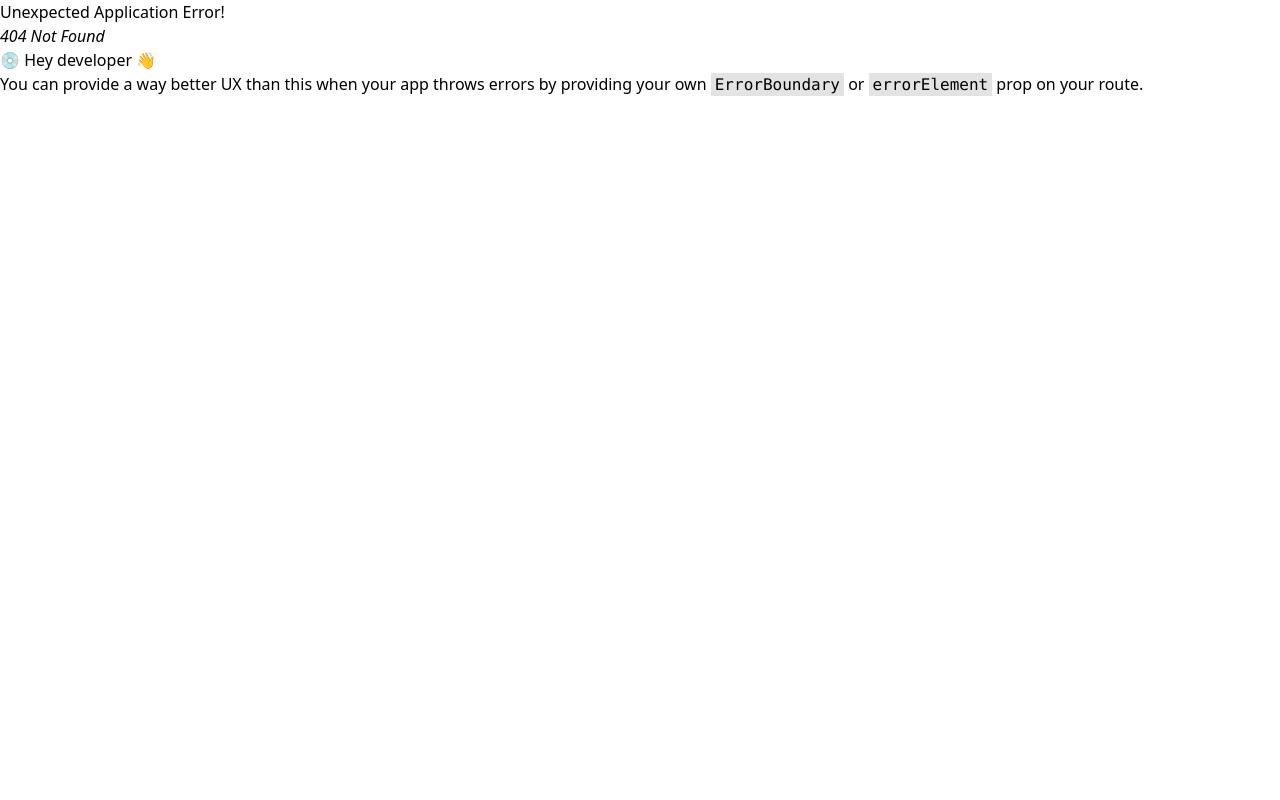
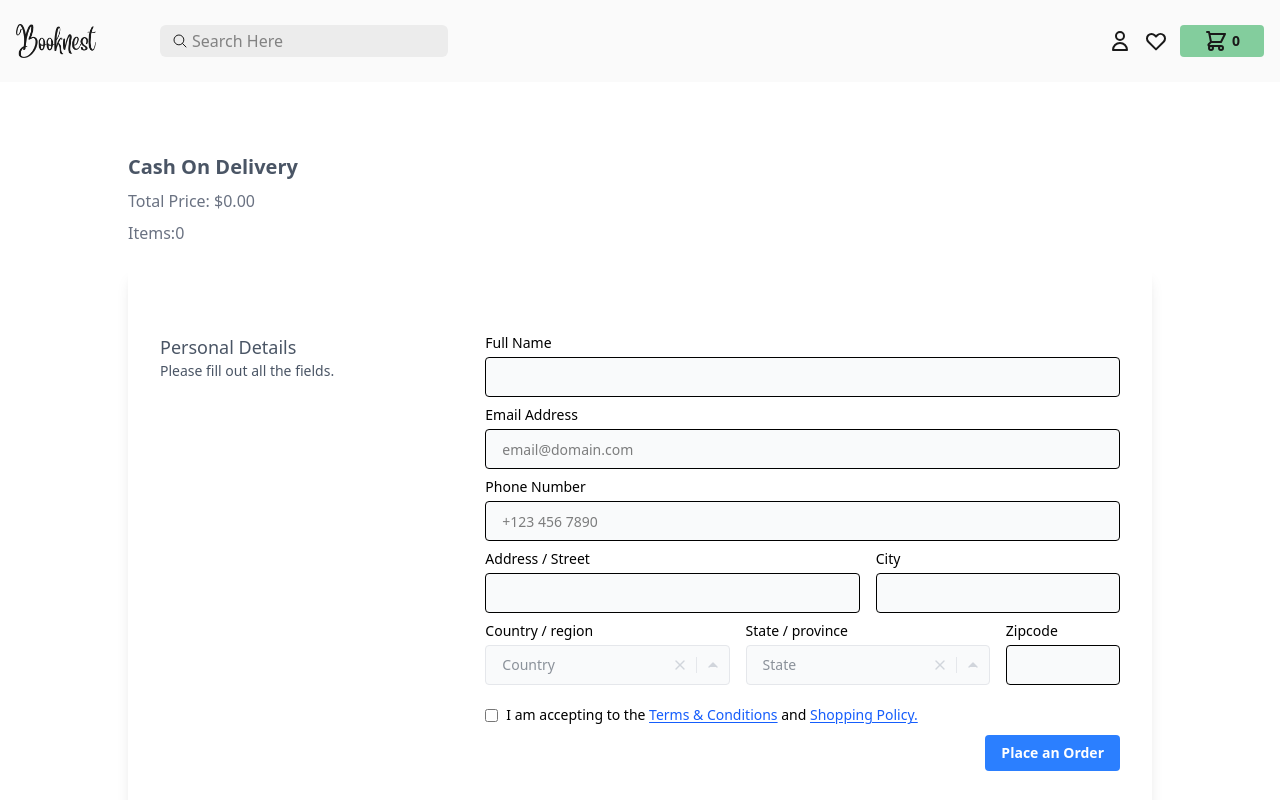
Before and after one commit to erik-ng-3006/booknest, a React (Vite) app in the folder frontend/: page /checkout in a window 1280 px wide. Before the commit this address had no page. Shown: the top 800 px of the page. Built offline with nearby package versions, Linux system fonts and the light colour scheme.

Commit message:
implement checkout page

```diff
--- /dev/null
+++ b/frontend/src/pages/books/CheckoutPage.jsx
@@ -0,0 +1,304 @@
+import React, { useState } from 'react';
+import { useForm } from 'react-hook-form';
+import { useSelector } from 'react-redux';
+import { Link } from 'react-router-dom';
+const CheckoutPage = () => {
+	const [isChecked, setIsChecked] = useState(true);
+	const { cartItems } = useSelector((state) => state.cart);
+	const totalPrice = cartItems
+		.reduce((total, item) => {
+			return total + item.newPrice;
+		}, 0)
+		.toFixed(2);
+
+	const {
+		register,
+		handleSubmit,
+		formState: { errors },
+	} = useForm();
+	const onSubmit = (data) => {
+		const newOrder = {
+			name: data.name,
+			email: currentUser?.email,
+			address: {
+				city: data.city,
+				country: data.country,
+				state: data.state,
+				zipcode: data.zipcode,
+			},
+			phone: data.phone,
+			productIds: cartItems.map((item) => item._id),
+			totalPrice: totalPrice,
+		};
+
+		console.log(newOrder);
+	};
+
+	const currentUser = true;
+
+	return (
+		<section>
+			<div className='min-h-screen p-6 flex items-center justify-center'>
+				<div className='container max-w-screen-lg mx-auto'>
+					<div>
+						<div>
+							<h2 className='font-semibold text-xl text-gray-600 mb-2'>
+								Cash On Delivery
+							</h2>
+							<p className='text-gray-500 mb-2'>
+								Total Price: ${totalPrice}
+							</p>
+							<p className='text-gray-500 mb-6'>
+								Items:{cartItems.length}
+							</p>
+						</div>
+
+						<div className='bg-white rounded shadow-lg p-4 px-4 md:p-8 mb-6'>
+							<form
+								onSubmit={handleSubmit(onSubmit)}
+								className='grid gap-4 gap-y-2 text-sm grid-cols-1 lg:grid-cols-3 my-8'
+							>
+								<div className='text-gray-600'>
+									<p className='font-medium text-lg'>
+										Personal Details
+									</p>
+									<p>Please fill out all the fields.</p>
+								</div>
+
+								<div className='lg:col-span-2'>
+									<div className='grid gap-4 gap-y-2 text-sm grid-cols-1 md:grid-cols-5'>
+										<div className='md:col-span-5'>
+											<label htmlFor='full_name'>
+												Full Name
+											</label>
+											<input
+												type='text'
+												name='name'
+												id='name'
+												className='h-10 border mt-1 rounded px-4 w-full bg-gray-50'
+											/>
+										</div>
+
+										<div className='md:col-span-5'>
+											<label html='email'>
+												Email Address
+											</label>
+											<input
+												type='text'
+												name='email'
+												id='email'
+												className='h-10 border mt-1 rounded px-4 w-full bg-gray-50'
+												disabled
+												defaultValue={
+													currentUser?.email
+												}
+												placeholder='email@domain.com'
+											/>
+										</div>
+										<div className='md:col-span-5'>
+											<label html='phone'>
+												Phone Number
+											</label>
+											<input
+												type='number'
+												name='phone'
+												id='phone'
+												className='h-10 border mt-1 rounded px-4 w-full bg-gray-50'
+												placeholder='+123 456 7890'
+											/>
+										</div>
+
+										<div className='md:col-span-3'>
+											<label htmlFor='address'>
+												Address / Street
+											</label>
+											<input
+												type='text'
+												name='address'
+												id='address'
+												className='h-10 border mt-1 rounded px-4 w-full bg-gray-50'
+												placeholder=''
+											/>
+										</div>
+
+										<div className='md:col-span-2'>
+											<label htmlFor='city'>City</label>
+											<input
+												type='text'
+												name='city'
+												id='city'
+												className='h-10 border mt-1 rounded px-4 w-full bg-gray-50'
+												placeholder=''
+											/>
+										</div>
+
+										<div className='md:col-span-2'>
+											<label htmlFor='country'>
+												Country / region
+											</label>
+											<div className='h-10 bg-gray-50 flex border border-gray-200 rounded items-center mt-1'>
+												<input
+													name='country'
+													id='country'
+													placeholder='Country'
+													className='px-4 appearance-none outline-none text-gray-800 w-full bg-transparent'
+												/>
+												<button
+													tabIndex='-1'
+													className='cursor-pointer outline-none focus:outline-none transition-all text-gray-300 hover:text-red-600'
+												>
+													<svg
+														className='w-4 h-4 mx-2 fill-current'
+														xmlns='http://www.w3.org/2000/svg'
+														viewBox='0 0 24 24'
+														stroke='currentColor'
+														strokeWidth='2'
+														strokeLinecap='round'
+														strokeLinejoin='round'
+													>
+														<line
+															x1='18'
+															y1='6'
+															x2='6'
+															y2='18'
+														></line>
+														<line
+															x1='6'
+															y1='6'
+															x2='18'
+															y2='18'
+														></line>
+													</svg>
+												</button>
+												<button
+													tabIndex='-1'
+													className='cursor-pointer outline-none focus:outline-none border-l border-gray-200 transition-all text-gray-300 hover:text-blue-600'
+												>
+													<svg
+														className='w-4 h-4 mx-2 fill-current'
+														xmlns='http://www.w3.org/2000/svg'
+														viewBox='0 0 24 24'
+														stroke='currentColor'
+														strokeWidth='2'
+														strokeLinecap='round'
+														strokeLinejoin='round'
+													>
+														<polyline points='18 15 12 9 6 15'></polyline>
+													</svg>
+												</button>
+											</div>
+										</div>
+
+										<div className='md:col-span-2'>
+											<label htmlFor='state'>
+												State / province
+											</label>
+											<div className='h-10 bg-gray-50 flex border border-gray-200 rounded items-center mt-1'>
+												<input
+													name='state'
+													id='state'
+													placeholder='State'
+													className='px-4 appearance-none outline-none text-gray-800 w-full bg-transparent'
+												/>
+												<button className='cursor-pointer outline-none focus:outline-none transition-all text-gray-300 hover:text-red-600'>
+													<svg
+														className='w-4 h-4 mx-2 fill-current'
+														xmlns='http://www.w3.org/2000/svg'
+														viewBox='0 0 24 24'
+														stroke='currentColor'
+														strokeWidth='2'
+														strokeLinecap='round'
+														strokeLinejoin='round'
+													>
+														<line
+															x1='18'
+															y1='6'
+															x2='6'
+															y2='18'
+														></line>
+														<line
+															x1='6'
+															y1='6'
+															x2='18'
+															y2='18'
+														></line>
+													</svg>
+												</button>
+												<button
+													tabIndex='-1'
+													className='cursor-pointer outline-none focus:outline-none border-l border-gray-200 transition-all text-gray-300 hover:text-blue-600'
+												>
+													<svg
+														className='w-4 h-4 mx-2 fill-current'
+														xmlns='http://www.w3.org/2000/svg'
+														viewBox='0 0 24 24'
+														stroke='currentColor'
+														strokeWidth='2'
+														strokeLinecap='round'
+														strokeLinejoin='round'
+													>
+														<polyline points='18 15 12 9 6 15'></polyline>
+													</svg>
+												</button>
+											</div>
+										</div>
+
+										<div className='md:col-span-1'>
+											<label htmlFor='zipcode'>
+												Zipcode
+											</label>
+											<input
+												type='text'
+												name='zipcode'
+												id='zipcode'
+												className='transition-all flex items-center h-10 border mt-1 rounded px-4 w-full bg-gray-50'
+												placeholder=''
+											/>
+										</div>
+
+										<div className='md:col-span-5 mt-3'>
+											<div className='inline-flex items-center'>
+												<input
+													type='checkbox'
+													name='billing_same'
+													id='billing_same'
+													className='form-checkbox'
+												/>
+												<label
+													htmlFor='billing_same'
+													className='ml-2 '
+												>
+													I am accepting to the{' '}
+													<Link className='underline underline-offset-2 text-blue-600'>
+														Terms & Conditions
+													</Link>{' '}
+													and{' '}
+													<Link className='underline underline-offset-2 text-blue-600'>
+														Shopping Policy.
+													</Link>
+												</label>
+											</div>
+										</div>
+
+										<div className='md:col-span-5 text-right'>
+											<div className='inline-flex items-end'>
+												<button
+													className='bg-blue-500 hover:bg-blue-700 text-white font-bold py-2 px-4 rounded hover:cursor-pointer disabled:cursor-not-allowed'
+													disabled={!isChecked}
+												>
+													Place an Order
+												</button>
+											</div>
+										</div>
+									</div>
+								</div>
+							</form>
+						</div>
+					</div>
+				</div>
+			</div>
+		</section>
+	);
+};
+
+export default CheckoutPage;
--- a/frontend/src/routers/router.tsx
+++ b/frontend/src/routers/router.tsx
@@ -5,6 +5,7 @@
 import Login from '../components/Login';
 import Register from '../components/Register';
 import CartPage from '../pages/books/CartPage';
+import CheckoutPage from '../pages/books/CheckoutPage';
 
 const router = createBrowserRouter([
 	{
@@ -35,6 +36,10 @@
 				path: '/cart',
 				element: <CartPage />,
 			},
+			{
+				path: '/checkout',
+				element: <CheckoutPage />,
+			},
 		],
 	},
 ]);
```
